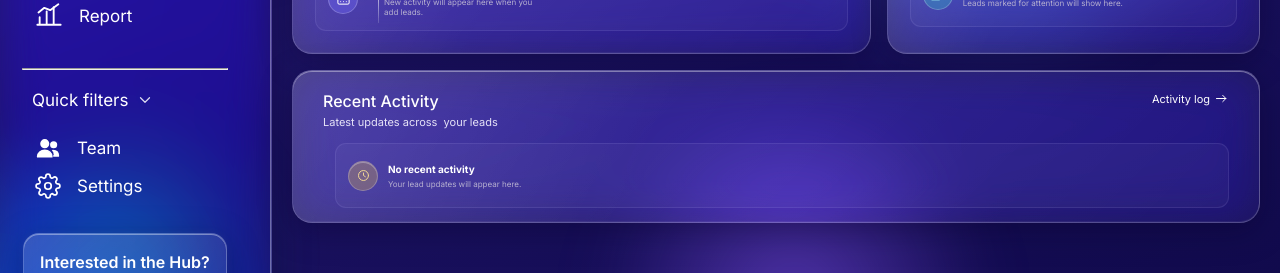
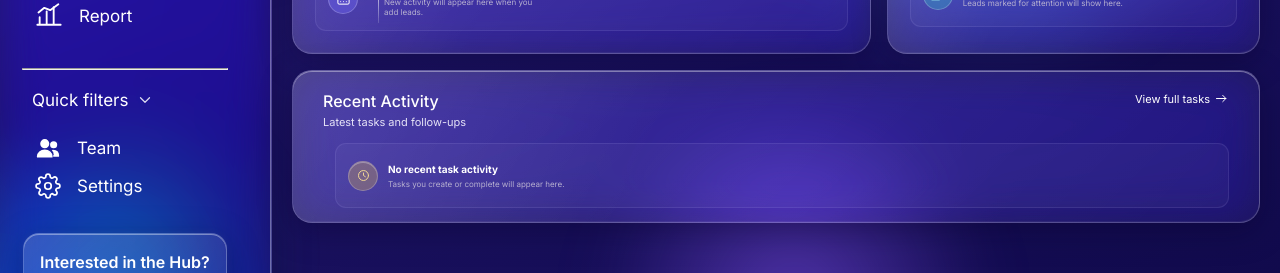
Before and after one commit to obinyan/FLOWBASE, a Next.js app: page /dashboard in a window 1280 px wide. Shown: the part 385-658 px from the top of the page. Built offline with nearby package versions, Linux system fonts and the light colour scheme.

Commit message:
Fixing the recent activity section

```diff
--- a/app/dashboard/page.js
+++ b/app/dashboard/page.js
@@ -1,6 +1,7 @@
 import Link from "next/link";
 import Icon from "@/components/Icons";
-import { STATS, AGENDA, PRIORITY, ACTIVITY } from "@/lib/data";
+import { STATS, AGENDA, PRIORITY } from "@/lib/data";
+import DashboardActivity from "@/components/DashboardActivity";
 
 export default function Dashboard() {
   return (
@@ -46,12 +47,7 @@ export default function Dashboard() {
         </section>
       </div>
 
-      <section className="panel activity">
-        <div className="card-head"><div><h2>Recent Activity</h2><small>Latest updates across &nbsp;your leads</small></div><Link href="/activity" className="head-link">Activity log <Icon name="arrow" size={15} /></Link></div>
-        <ul className="activity-list">{ACTIVITY.map((a, i) => (
-          <li key={i}><Link href={i === 0 ? "/leads?filter=new" : i === 1 ? "/leads?status=qualified" : i === 2 ? "/leads?search=Glitz%20N%20Glam" : "/leads?search=Shopkyluxury"} className="activity-row" aria-label={`${a.title}: ${a.sub}`}><span className={`act-icon ${a.tone}`}><Icon name={a.icon} size={14} strokeWidth={2} /></span><div className="act-text"><b>{a.title}</b><small>{a.sub}</small></div><time>{a.time}</time></Link></li>
-        ))}{ACTIVITY.length === 0 && <li className="dashboard-empty"><span className="act-icon olive"><Icon name="clock" size={15} /></span><div><b>No recent activity</b><small>Your lead updates will appear here.</small></div></li>}</ul>
-      </section>
+      <DashboardActivity />
     </>
   );
 }
--- /dev/null
+++ b/components/DashboardActivity.js
@@ -0,0 +1,56 @@
+"use client";
+
+import { useEffect, useState } from "react";
+import Link from "next/link";
+import Icon from "@/components/Icons";
+import { readTasks, TASKS_EVENT } from "@/lib/tasks";
+
+function activityDescription(task) {
+  if (task.completed) return "Completed";
+  return `Due ${task.due || "date not set"}${task.owner ? ` · ${task.owner}` : ""}`;
+}
+
+export default function DashboardActivity() {
+  const [tasks, setTasks] = useState([]);
+
+  useEffect(() => {
+    const refresh = () => setTasks(readTasks());
+    refresh();
+    window.addEventListener(TASKS_EVENT, refresh);
+    window.addEventListener("storage", refresh);
+    return () => {
+      window.removeEventListener(TASKS_EVENT, refresh);
+      window.removeEventListener("storage", refresh);
+    };
+  }, []);
+
+  const recentTasks = [...tasks]
+    .sort((a, b) => Number(b.id) - Number(a.id))
+    .slice(0, 5);
+
+  return (
+    <section className="panel activity">
+      <div className="card-head">
+        <div><h2>Recent Activity</h2><small>Latest tasks and follow-ups</small></div>
+        <Link href="/tasks" className="head-link">View full tasks <Icon name="arrow" size={15} /></Link>
+      </div>
+      <ul className="activity-list">
+        {recentTasks.map((task) => (
+          <li key={task.id}>
+            <Link href="/tasks" className="activity-row" aria-label={`${task.title}: ${activityDescription(task)}`}>
+              <span className={`act-icon ${task.completed ? "teal" : "indigo"}`}><Icon name={task.completed ? "check" : "tasks"} size={14} strokeWidth={2} /></span>
+              <div className="act-text"><b>{task.title}</b><small>{task.lead}{task.detail ? ` · ${task.detail}` : ""}</small></div>
+              <time>{activityDescription(task)}</time>
+            </Link>
+          </li>
+        ))}
+        {recentTasks.length === 0 && (
+          <li className="dashboard-empty">
+            <span className="act-icon olive"><Icon name="clock" size={15} /></span>
+            <div><b>No recent task activity</b><small>Tasks you create or complete will appear here.</small></div>
+          </li>
+        )}
+      </ul>
+    </section>
+  );
+}
```
